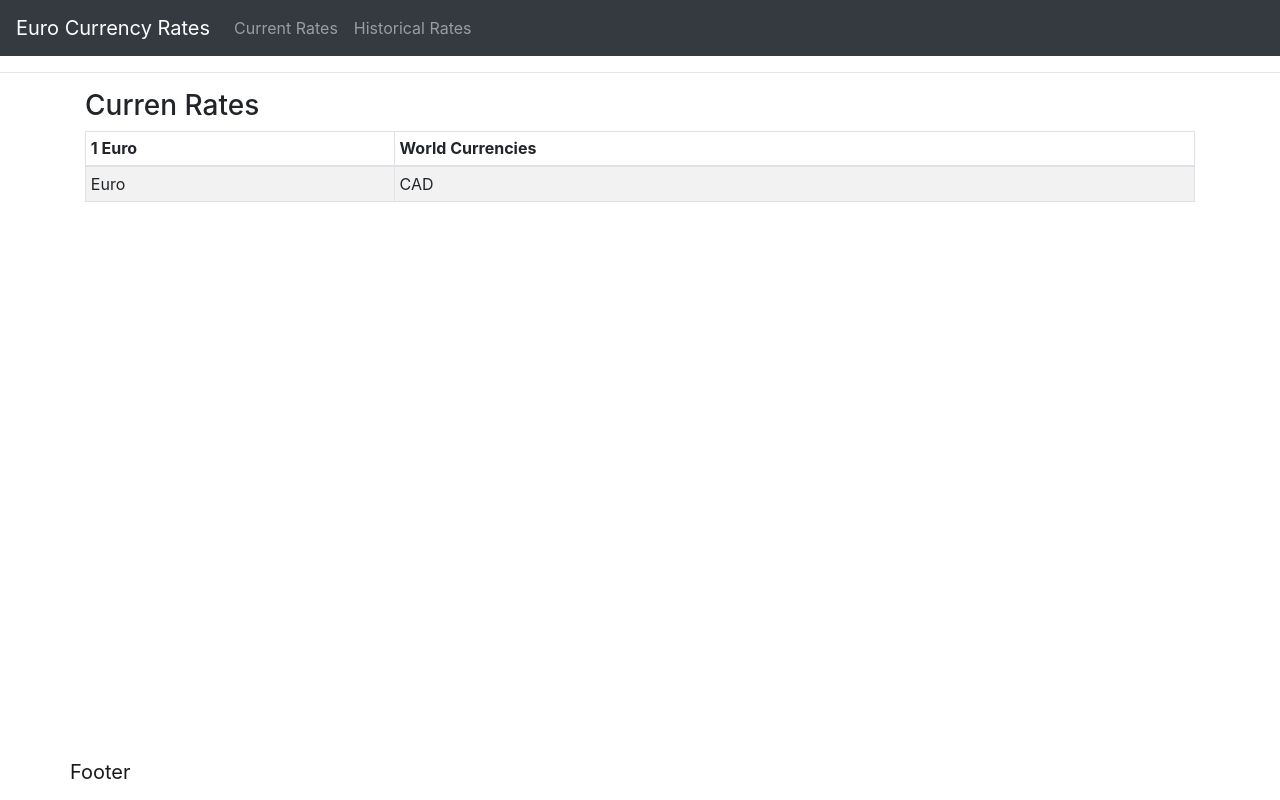
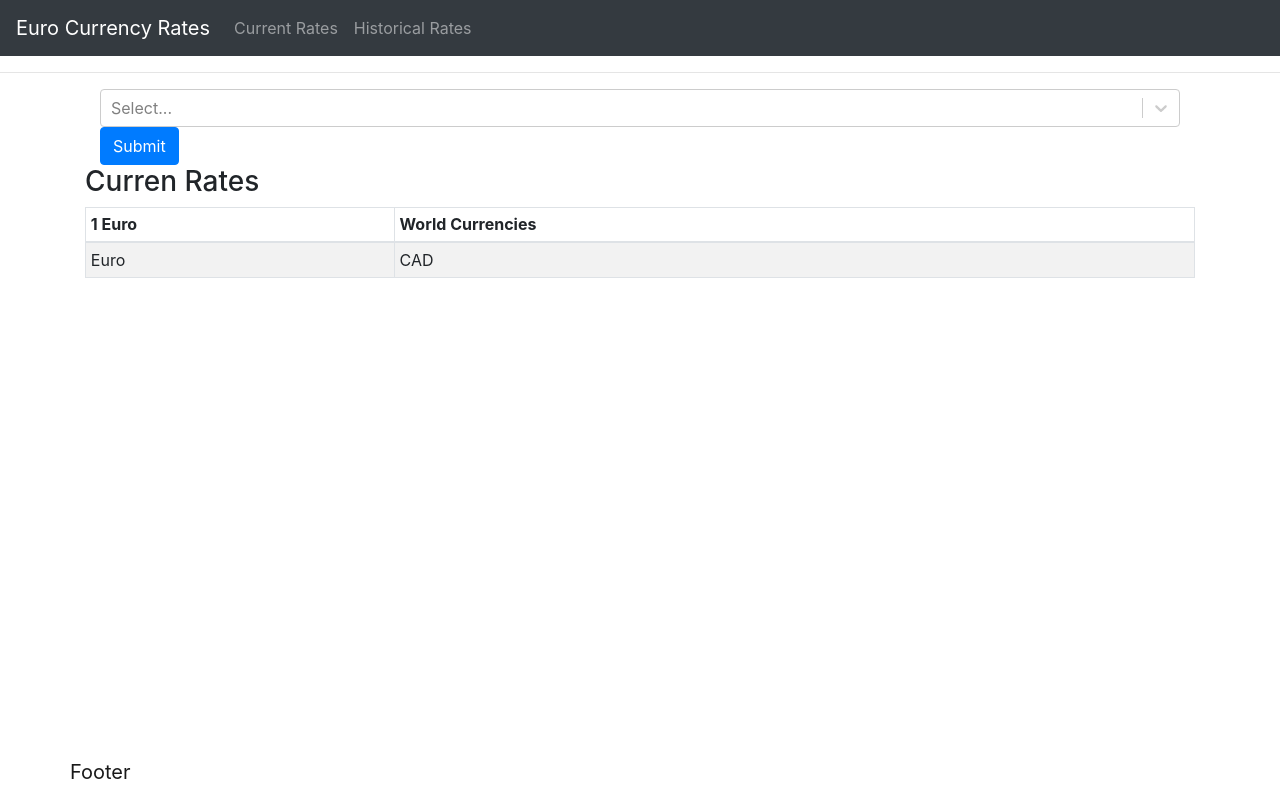
Before and after one commit to egun0001/currency-exchange-rates-app, a React (Create React App) app: page / in a window 1280 px wide. Built offline with nearby package versions, Linux system fonts and the light colour scheme.

Commit message:
React-select added, select currencies from a list

```diff
--- a/package.json
+++ b/package.json
@@ -6,10 +6,12 @@
     "bootstrap": "^4.3.1",
     "react": "^16.7.0",
     "react-bootstrap": "^1.0.0-beta.5",
+    "react-calendar": "^2.18.1",
     "react-dom": "^16.7.0",
     "react-hot-loader": "^4.7.1",
     "react-router-dom": "^4.3.1",
-    "react-scripts": "2.1.3"
+    "react-scripts": "2.1.3",
+    "react-select": "^2.4.2"
   },
   "scripts": {
     "start": "react-scripts start",
--- a/src/Components/CurrentRates.js
+++ b/src/Components/CurrentRates.js
@@ -1,5 +1,5 @@
 import React from 'react'
-import { Table} from 'react-bootstrap';
+import {Table} from 'react-bootstrap';
 class CurrentRates extends React.Component {
     render() {
         return <div className="container">
--- a/src/Components/HistoricalRates.js
+++ b/src/Components/HistoricalRates.js
@@ -1,7 +1,35 @@
-import React from 'react'
+import React from 'react';
+import Calendar from 'react-calendar';
+import * as API_CONSTANTSClass from './api/APIConstants';
+
 class HistoricalRates extends React.Component {
+
+
+    state = {
+        date: new Date(),
+    }
+
+    onChange = date => this.setState({date});
+
+
     render() {
-        return <h1>Historical Rates</h1>
+        const URL = API_CONSTANTSClass.URL;
+        console.log(URL);
+        console.log(API_CONSTANTSClass.API_ACCESS_KEY);
+
+
+        //TODO change format for monthes
+        console.log(this.state.date.getFullYear() + "-" + this.state.date.getMonth() + "-" + this.state.date.getDate());
+
+        return (
+            <div className="container">
+                <Calendar
+                    onChange={this.onChange}
+                    value={this.state.date}
+
+                />
+            </div>
+        );
     }
 }
 export default HistoricalRates
--- a/src/Components/Home.js
+++ b/src/Components/Home.js
@@ -3,9 +3,14 @@
  */
 import React from 'react';
 import {Table} from 'react-bootstrap';
+import SelectCurrencyForm from './SelectCurrencyForm';
+
+
 class Home extends React.Component {
+
     render() {
         return <div className="container">
+            <SelectCurrencyForm />
             <span>
                 <h3>Curren Rates</h3>
             </span>
--- /dev/null
+++ b/src/Components/SelectCurrencyForm.js
@@ -0,0 +1,86 @@
+/**
+ * Created by dmitry on 2019-03-18.
+ */
+import React from 'react';
+import Select from 'react-select';
+import Button from 'react-bootstrap/Button';
+
+const colourOptions = [
+    {value: 'CAD', label: 'CAD'},
+    {value: 'USD', label: 'USD'},
+    {value: 'CHN', label: 'CHN'}
+];
+let currenciesSelected = [];
+let selectedCurrencies = [];
+let listOfCurrencies = "";
+
+class SelectCurrencyForm extends React.Component {
+
+    constructor(props) {
+        super(props);
+        this.state = {
+            selectedOption: null,
+        };
+        this.handleChange = this.handleChange.bind(this);
+        this.handleOnClick = this.handleOnClick.bind(this);
+    }
+
+    handleChange = (selectedOption) => {
+        this.setState({selectedOption});
+        console.log(`Option selected:`, selectedOption);
+        for (var i = 0; i < selectedOption.length; i++) {
+
+            currenciesSelected.push(selectedOption[i].value);
+
+        }
+        ;
+    };
+
+    // TODO check if nothing selected => disable Button Submit
+    handleOnClick = () => {
+
+        selectedCurrencies.length = 0;
+        selectedCurrencies = [...new Set(currenciesSelected)];
+        currenciesSelected.length = 0;
+        console.log("Button Clicked!", currenciesSelected);
+        console.log("Currencies selected:", selectedCurrencies);
+
+        for (var i = 0; i < selectedCurrencies.length; i++) {
+            let currency = selectedCurrencies[i].replace(/"/g, "");
+            console.log("currency in loop: " + currency);
+            if ((!listOfCurrencies || 0 === listOfCurrencies.length)) {
+                listOfCurrencies = listOfCurrencies.concat(currency);
+            } else
+                listOfCurrencies = listOfCurrencies.concat("," + currency);
+        }
+        this.getCurrenciesList();
+        listOfCurrencies = "";
+
+    };
+
+
+    getCurrenciesList() {
+        console.log("String of currencies: " + listOfCurrencies);
+        return listOfCurrencies;
+    }
+
+    render() {
+
+        return (
+            <div className="container">
+                <Select
+                    onChange={this.handleChange}
+                    isMulti
+                    name="colors"
+                    options={colourOptions}
+                    className="basic-multi-select"
+                    classNamePrefix="select"
+                />
+                <Button variant="primary" onClick={this.handleOnClick}>Submit</Button>
+            </div>
+        );
+    }
+}
+
+
+export default SelectCurrencyForm
--- /dev/null
+++ b/src/Components/api/APIConstants.js
@@ -0,0 +1,2 @@
+export const API_ACCESS_KEY = "111";
+export const URL = "http://data.fixer.io/api/";
```
Also changed, not shown: src/App.js (+5 -4 lines), 2 other files (tests, documents, lock files or other folders).
